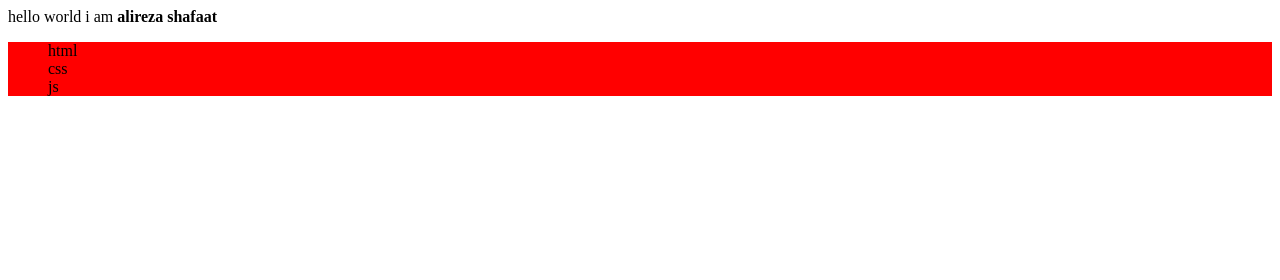
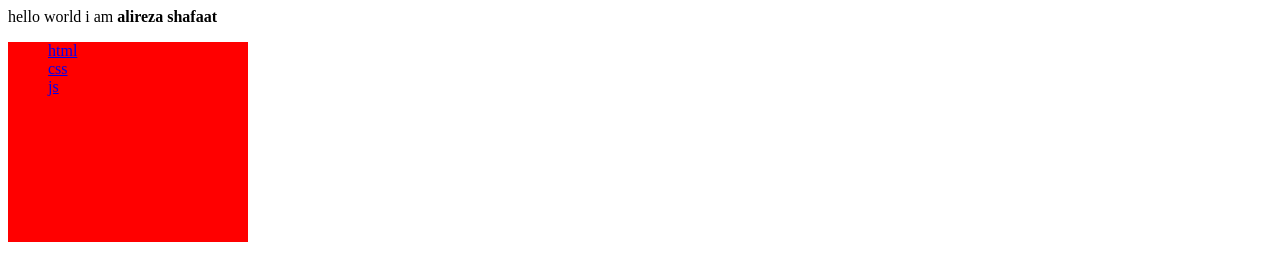
Before and after one commit to shafaat7075/web2, a plain HTML site: page index.html in a window 1280 px wide. Drawn offline with Linux system fonts and the light colour scheme.

Commit message:
Update index.html

```diff
--- a/index.html
+++ b/index.html
@@ -3,13 +3,13 @@
 		<title>practice project</title>
 		<meta charset="utf-8"/>
 		<style>
-			ul{background-color:red;list-style:none}
+			ul{background-color:red;list-style:none;width:200px ; height:200px}
 
 		</style>
 	</head>
 	<body>
 hello world i am <b>alireza shafaat</b>
-		<ul><li>html</li><li>css</li><li>js</li></ul>
+		<ul><li><a href="#">html</a></li><li><a href="#">css</a></li><li><a href="#">js</a></li></ul>
 
 	</body>
 </html>
```
